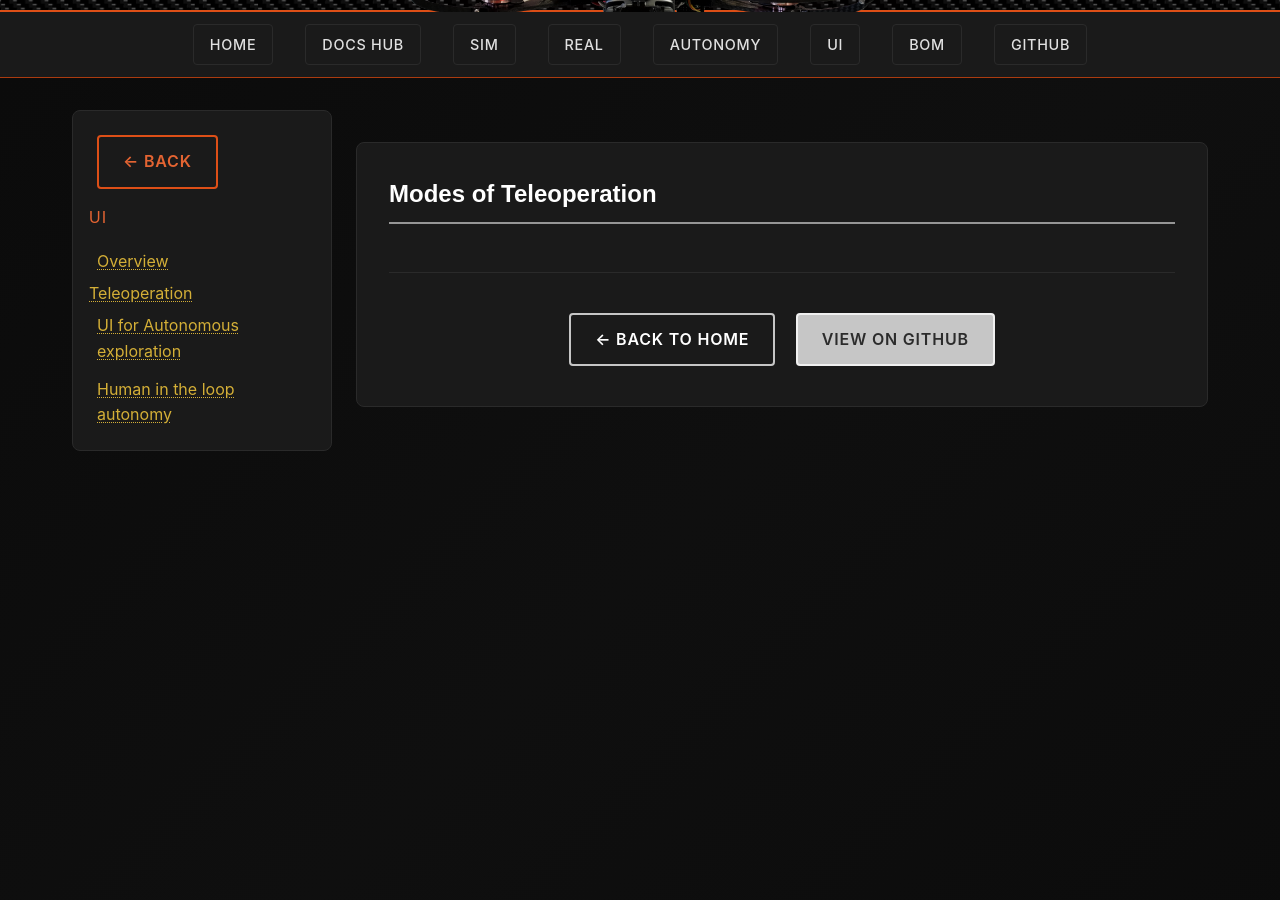
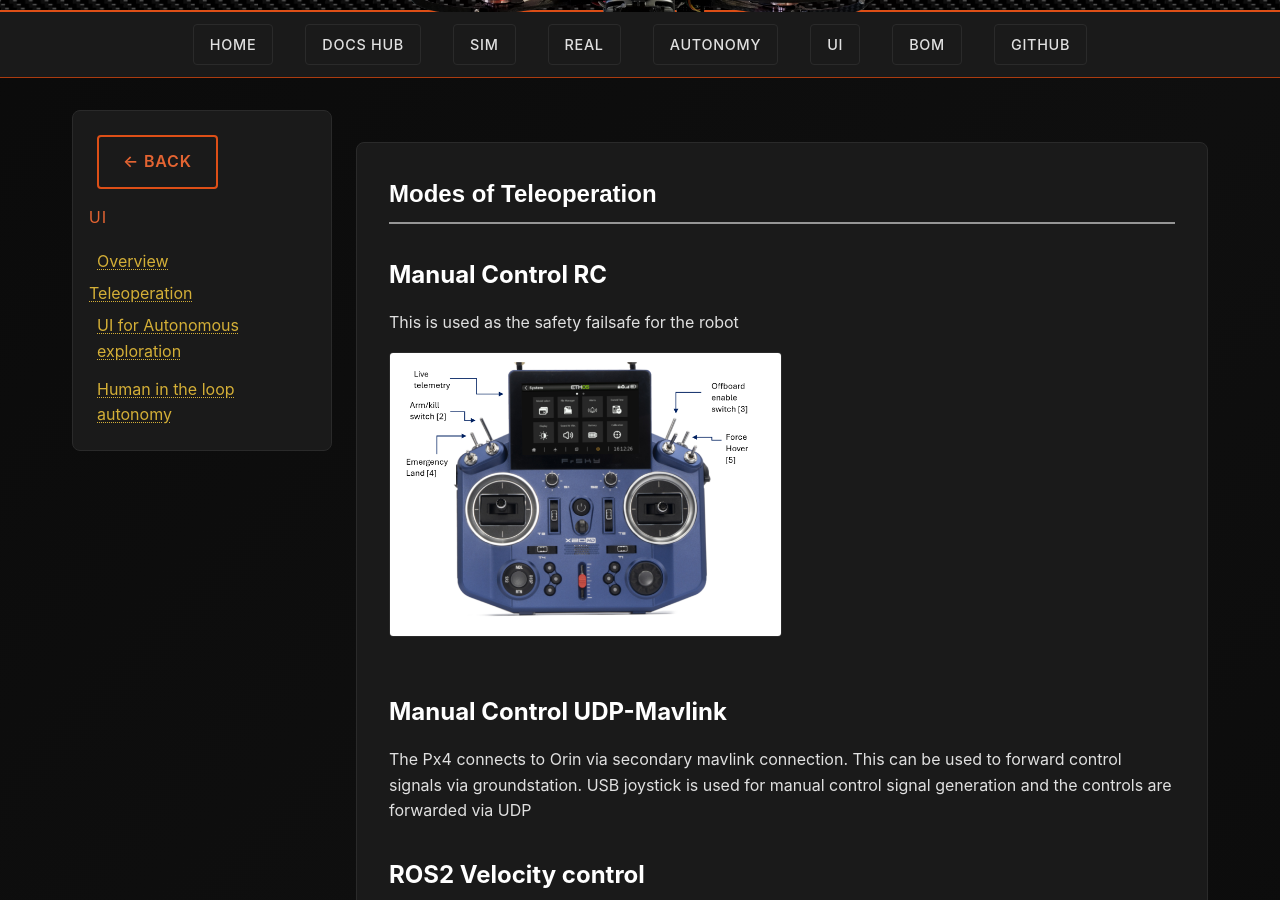
Before and after one commit to SasaKuruppuarachchi/agipix, a Jekyll site: the page built from docs/ui/1_teleoperation.md, in a window 1280 px wide and 900 px high, scrolled down 201 px. Built offline with Jekyll 4.4.1, drawn with Linux system fonts in a browser that asks for light colours; some of the changed text lies outside the part shown.

Commit message:
Add UI overview image and enhance documentation for teleoperation, exploration, and human-in-the-loop autonomy

```diff
--- a/docs/ui/1_teleoperation.md
+++ b/docs/ui/1_teleoperation.md
@@ -5,3 +5,15 @@ nav_title: Teleoperation
 ---
 
 # Modes of Teleoperation
+
+## Manual Control RC
+This is used as the safety failsafe for the robot
+
+<img src="../../assets/images/real/controller.png" alt="HW overview" style="width:50%; max-width:50%; height:auto;">
+
+## Manual Control UDP-Mavlink
+The Px4 connects to Orin via secondary mavlink connection. This can be used to forward control signals via groundstation. USB joystick is used for manual control signal generation and the controls are forwarded via UDP
+
+## ROS2 Velocity control
+
+This can be used to forward control signals via groundstation through the primary DDS link. USB joystick is used for manual control signal generation
```
Also changed, not shown: docs/ui/2_exploration_autonomy.md (+2 -0 lines), docs/ui/3_humen_in_the_loop_autonomy.md (+2 -0 lines), docs/ui/index.md (+29 -1 lines), assets/images/diag/ui_overview.png (added).
